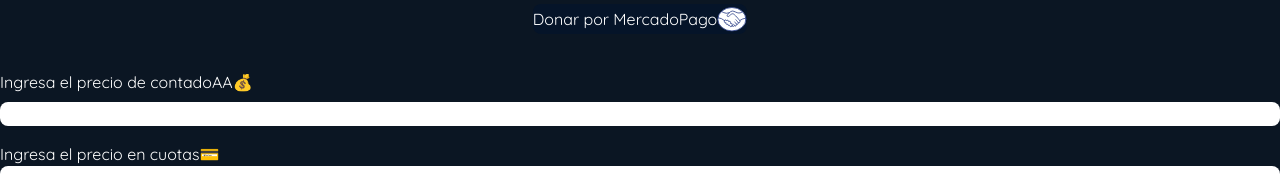
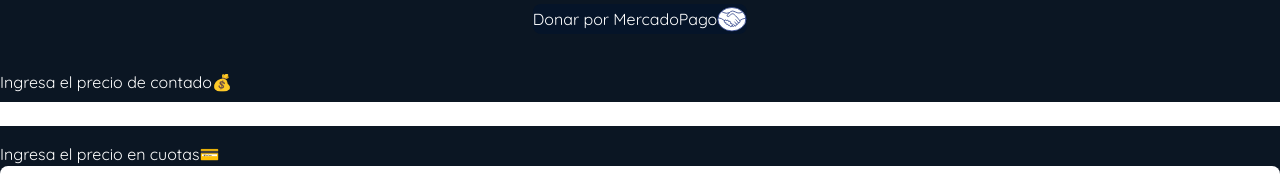
Before and after one commit to JulianP14/inflation-app, a Next.js app: page / in a window 1280 px wide. Shown: the part 218-394 px from the top of the page. Built offline with nearby package versions, Linux system fonts and the light colour scheme.

Commit message:
Probando cambiar estilos

```diff
--- a/Components/InputAmountNow.jsx
+++ b/Components/InputAmountNow.jsx
@@ -6,14 +6,14 @@ const InputAmountNow = ({ onChange }) => {
             <label className='flex flex-col my-2'>
                 <div className='flex flex-row'>
                     <span className='mr-2'>
-                        Ingresa el precio de contadoAA
+                        Ingresa el precio de contado
                     </span>
                     <span>💰</span>
                 </div>
             </label>
                 <input
                     type='number'
-                    className='border-b-2 border-white rounded-lg p-1 px-2 bg-transparent hover:border-b-cyan-400 duration-300 outline-none text-white'
+                    className=''
                     onBlur={onChange}
 
                 />
```
